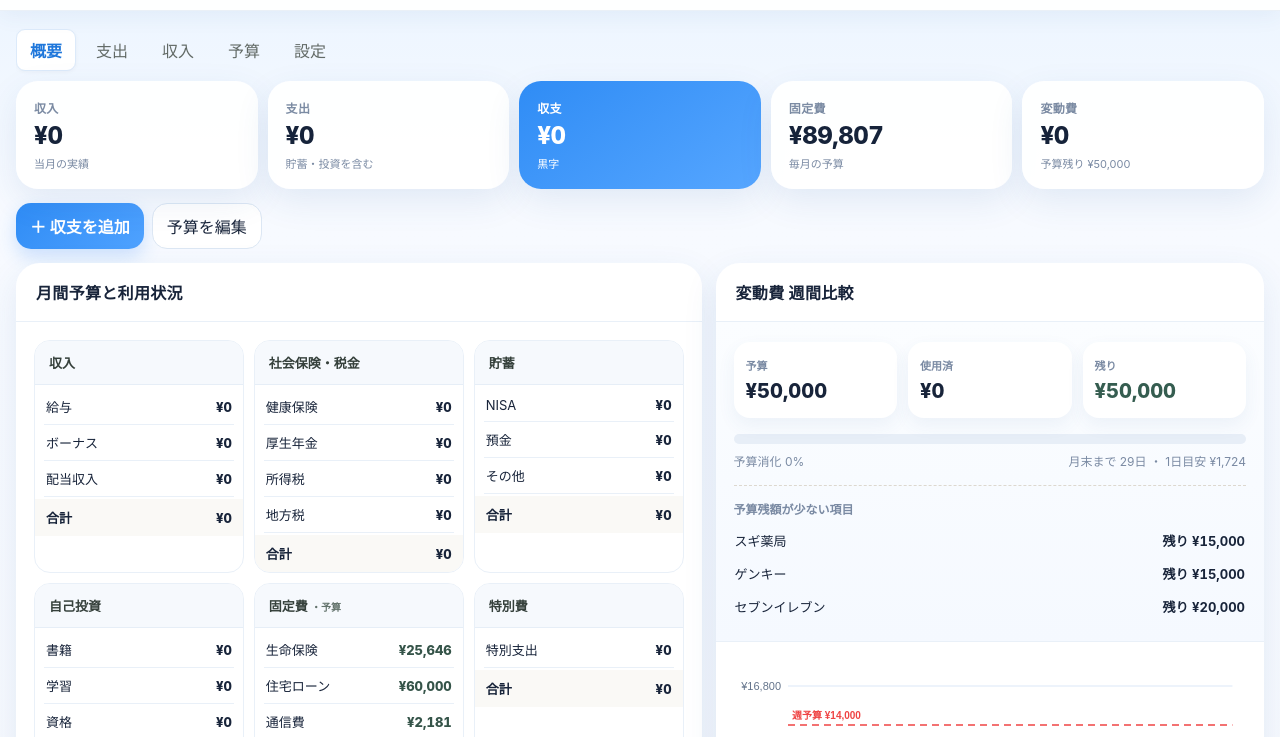
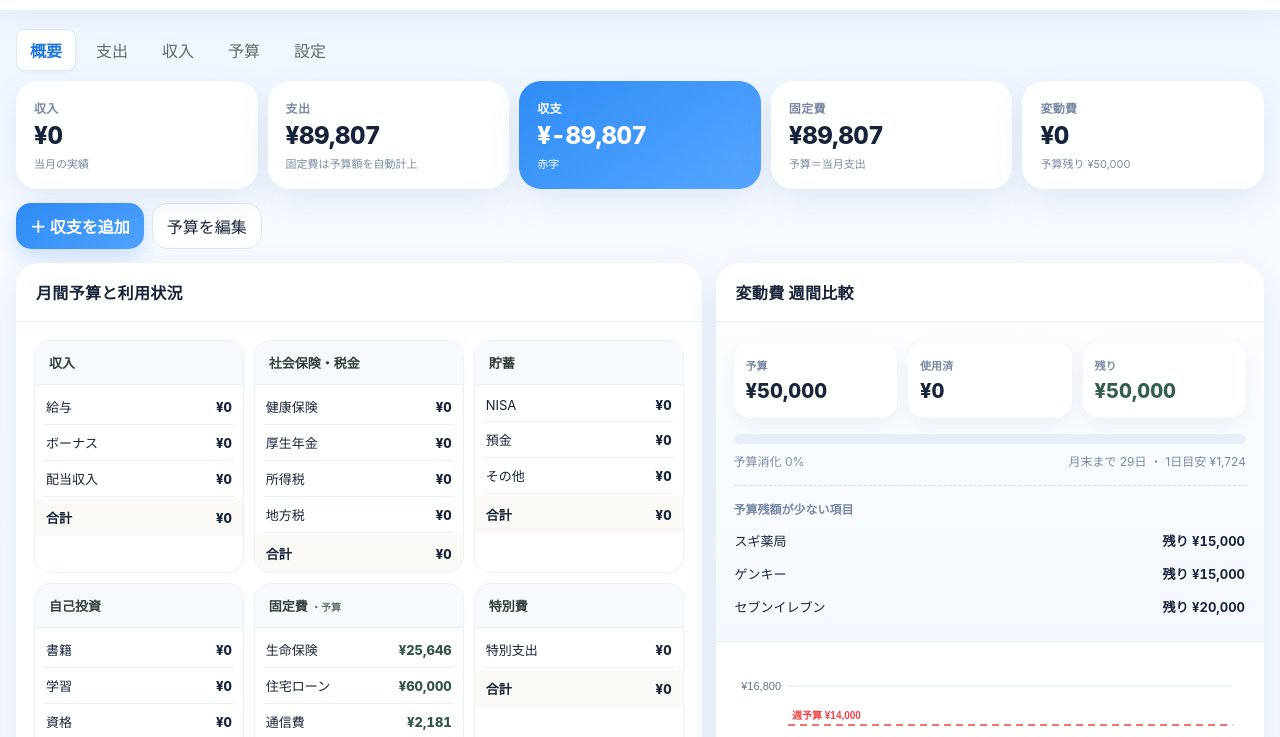
Before and after one commit to Kazutake1/kakeibo-webapp, a plain HTML site: page index.html in a window 1280 px wide. Shown: the part 58-795 px from the top of the page. Drawn offline with Linux system fonts and the light colour scheme.

Commit message:
Add files via upload

```diff
--- a/index.html
+++ b/index.html
@@ -824,7 +824,7 @@
           </div>
         </div></div>
         <div class="card"><h2>データ管理</h2><div class="card-body"><p class="hint">データは端末内にも保存され、ログイン中はSupabaseへ自動同期します。実データはGitHubへ送信されません。万一に備えてJSONバックアップも定期的に保存してください。</p><div class="toolbar"><button class="secondary" id="exportBtn">JSONを書き出す</button><label class="secondary" style="cursor:pointer">JSONを読み込む<input id="importInput" type="file" accept="application/json" hidden></label><button class="danger" id="resetBtn">データ初期化</button></div></div></div>
-        <div class="card"><h2>このアプリについて</h2><div class="card-body"><p class="hint">Excel家計簿の構成をベースに、収入・税金・貯蓄・自己投資・固定費・特別費・変動費を月単位で管理できます。iPhone/iPadでは「ホーム画面に追加」でPWAとして利用できます。</p><span class="pill">PWA対応</span> <span class="pill">オフライン対応</span> <span class="pill">レスポンシブ</span> <span class="pill">v2.6.5 Stable</span></div></div>
+        <div class="card"><h2>このアプリについて</h2><div class="card-body"><p class="hint">Excel家計簿の構成をベースに、収入・税金・貯蓄・自己投資・固定費・特別費・変動費を月単位で管理できます。iPhone/iPadでは「ホーム画面に追加」でPWAとして利用できます。</p><span class="pill">PWA対応</span> <span class="pill">オフライン対応</span> <span class="pill">レスポンシブ</span> <span class="pill">v2.6.6 Stable</span></div></div>
       </div>
     </section>
   </main>
@@ -977,6 +977,11 @@ function monthTx(){let k=ym(); return state.transactions.filter(t=>typeof t.date
 function sum(arr){return arr.reduce((a,b)=>a+(+b||0),0)}
 function typeSum(type){return sum(monthTx().filter(t=>t.type===type).map(t=>t.amount))}
 function budgetTypeSum(type){return sum(Object.values(getBudget()[type]||{}))}
+function effectiveTypeSum(type){
+  // Fixed expenses are treated as monthly expenses automatically from their budget.
+  // Actual fixed-expense transactions are not added again, preventing double counting.
+  return type==='fixed'?budgetTypeSum('fixed'):typeSum(type)
+}
 function initNav(){for(const [k,l] of tabs){const b=document.createElement('button');b.className='tab'+(k==='dashboard'?' active':'');b.textContent=l;b.dataset.tab=k;document.querySelector('#tabs').appendChild(b);const m=b.cloneNode(true);m.className=k==='dashboard'?'active':'';m.dataset.tab=k;document.querySelector('#mobileNav').appendChild(m)} document.querySelectorAll('[data-tab]').forEach(b=>b.onclick=()=>showPanel(b.dataset.tab))}
 function showPanel(k){
   document.querySelectorAll('.panel').forEach(p=>p.classList.toggle('active',p.dataset.panel===k));
@@ -987,7 +992,22 @@ function showPanel(k){
 function renderCurrentMonthViews(){renderMobileRecent();document.querySelector('#monthLabel').textContent=`${current.getFullYear()}年${current.getMonth()+1}月`;renderSummary();renderBudgetOverview();renderVariableStatus();renderCalendar();renderBudgetEditor();renderItemManager();requestAnimationFrame(()=>requestAnimationFrame(drawCharts))}
 function render(){refreshQuickEntry();renderCurrentMonthViews();renderMobileDaily()}
 function renderMobileRecent(){const wrap=document.getElementById('mobileRecentList');if(!wrap)return;const rows=[...monthTx()].sort((a,b)=>(b.date||'').localeCompare(a.date||'')).slice(0,5);if(!rows.length){wrap.innerHTML='<div class="recent-empty">まだ入力はありません</div>';return}wrap.innerHTML=rows.map(t=>{const d=(t.date||'').slice(5).replace('-','/');const sign=t.type==='income'?'+':'−';return `<div class="recent-row"><div class="recent-icon">${escapeHtml((t.category||'?').slice(0,1))}</div><div class="recent-main"><strong>${escapeHtml(t.item||t.category||'')}</strong><span>${d} ・ ${escapeHtml(t.category||'')}</span></div><div class="recent-amt ${t.type==='income'?'pos':''}">${sign}${money(t.amount).replace('¥','¥')}</div></div>`}).join('')}
-function renderSummary(){const income=typeSum('income'), expense=sum(['tax','saving','self','fixed','special','variable'].map(typeSum)); const fixedBudget=budgetTypeSum('fixed'), variable=typeSum('variable'); const budgetVar=budgetTypeSum('variable'); const data=[['収入',income,'当月の実績'],['支出',expense,'貯蓄・投資を含む'],['収支',income-expense,income-expense>=0?'黒字':'赤字'],['固定費',fixedBudget,'毎月の予算'],['変動費',variable,`予算残り ${money(budgetVar-variable)}`]]; document.querySelector('#summaryCards').innerHTML=data.map(([l,v,s])=>`<div class="metric"><div class="label">${l}</div><div class="value ${l==='収支'?(v>=0?'pos':'neg'):(l==='変動費'&&budgetVar>0&&v>budgetVar?'neg':'')}">${money(v)}</div><div class="sub">${s}</div></div>`).join('')}
+function renderSummary(){
+  const income=typeSum('income');
+  const expense=sum(['tax','saving','self','fixed','special','variable'].map(effectiveTypeSum));
+  const fixedBudget=budgetTypeSum('fixed');
+  const variable=typeSum('variable');
+  const budgetVar=budgetTypeSum('variable');
+  const balance=income-expense;
+  const data=[
+    ['収入',income,'当月の実績'],
+    ['支出',expense,'固定費は予算額を自動計上'],
+    ['収支',balance,balance>=0?'黒字':'赤字'],
+    ['固定費',fixedBudget,'予算＝当月支出'],
+    ['変動費',variable,`予算残り ${money(budgetVar-variable)}`]
+  ];
+  document.querySelector('#summaryCards').innerHTML=data.map(([l,v,s])=>`<div class="metric"><div class="label">${l}</div><div class="value ${l==='収支'?(v>=0?'pos':'neg'):(l==='変動費'&&budgetVar>0&&v>budgetVar?'neg':'')}">${money(v)}</div><div class="sub">${s}</div></div>`).join('')
+}
 function renderBudgetOverview(){
   const root=document.querySelector('#budgetOverview');
   const b=getBudget();
@@ -1561,7 +1581,11 @@ function renderItemList(){if(!document.getElementById('itemList'))return;const t
 function addItem(){const type=itemType.value;const name=newItemName.value.trim();if(!name)return;if(catsFor(type).some(c=>c.toLowerCase()===name.toLowerCase())){alert('同じ名前の項目があります');return}state.categories[type].push(name);const b=getBudget();if(!(name in b[type]))b[type][name]=0;saveState();newItemName.value='';render();itemType.value=type;renderItemList();updateCats()}
 window.editItem=(type,encoded)=>{const oldName=decodeURIComponent(encoded);const input=prompt(`「${oldName}」の新しい項目名を入力してください`,oldName);if(input===null)return;const newName=input.trim();if(!newName||newName===oldName)return;if(catsFor(type).some(c=>c!==oldName&&c.toLowerCase()===newName.toLowerCase())){alert('同じ名前の項目があります');return}if(!confirm(`「${oldName}」を「${newName}」に変更しますか？\n過去の収支データと各月の予算にも反映されます。`))return;state.categories[type]=catsFor(type).map(c=>c===oldName?newName:c);for(const tx of state.transactions){if(tx.type===type&&tx.category===oldName)tx.category=newName}for(const month of Object.values(state.budgets)){if(!month?.[type]||!(oldName in month[type]))continue;const oldValue=month[type][oldName];if(!(newName in month[type]))month[type][newName]=oldValue;delete month[type][oldName]}saveState();render();itemType.value=type;renderItemList();updateCats()};
 window.deleteItem=(type,encoded)=>{const name=decodeURIComponent(encoded);if(!confirm(`「${name}」を削除しますか？\n過去の収支データは削除されません。`))return;state.categories[type]=catsFor(type).filter(c=>c!==name);for(const month of Object.values(state.budgets)){if(month?.[type])delete month[type][name]}saveState();render();itemType.value=type;renderItemList();updateCats()};
-function drawCharts(){drawWeekly();drawDonut('donutChart','donutLegend',TYPES.filter(t=>t.key!=='income').map(t=>[t.label,typeSum(t.key)]));drawDonut('variableDonut','variableLegend',catsFor('variable').map(c=>[c,sum(monthTx().filter(t=>t.type==='variable'&&t.category===c).map(t=>t.amount))]))}
+function drawCharts(){
+  drawWeekly();
+  drawDonut('donutChart','donutLegend',TYPES.filter(t=>t.key!=='income').map(t=>[t.label,effectiveTypeSum(t.key)]));
+  drawDonut('variableDonut','variableLegend',catsFor('variable').map(c=>[c,sum(monthTx().filter(t=>t.type==='variable'&&t.category===c).map(t=>t.amount))]))
+}
 
 function chartTheme(){const dark=document.body.classList.contains('dark-mode');return dark?{grid:'#2b4056',muted:'#9eb0c6',strong:'#cfe5fb',hole:'#162231',empty:'#264866'}:{grid:'#dbe7f7',muted:'#64748b',strong:'#1e3a5f',hole:'#ffffff',empty:'#dbeafe'}}
 function prepCanvas(id){const c=document.getElementById(id);let r=c.getBoundingClientRect();let w=Math.max(1,r.width||c.parentElement?.clientWidth||300);let h=Math.max(id==='weeklyChart'?300:180,r.height||c.parentElement?.clientHeight||250);const dpr=devicePixelRatio||1;c.width=Math.round(w*dpr);c.height=Math.round(h*dpr);let x=c.getContext('2d');x.setTransform(dpr,0,0,dpr,0,0);return [x,w,h]}
--- a/sw.js
+++ b/sw.js
@@ -1,4 +1,4 @@
-const CACHE_NAME='kakeibo-v2.6.5-stable';
+const CACHE_NAME='kakeibo-v2.6.6-stable';
 const APP_SHELL=['./','./index.html','./manifest.json','./icon-192.png','./icon-512.png'];
 self.addEventListener('install',event=>{event.waitUntil(caches.open(CACHE_NAME).then(cache=>cache.addAll(APP_SHELL)).then(()=>self.skipWaiting()))});
 self.addEventListener('activate',event=>{event.waitUntil(caches.keys().then(keys=>Promise.all(keys.filter(k=>k!==CACHE_NAME).map(k=>caches.delete(k)))).then(()=>self.clients.claim()))});
```
Also changed, not shown: README.md.
